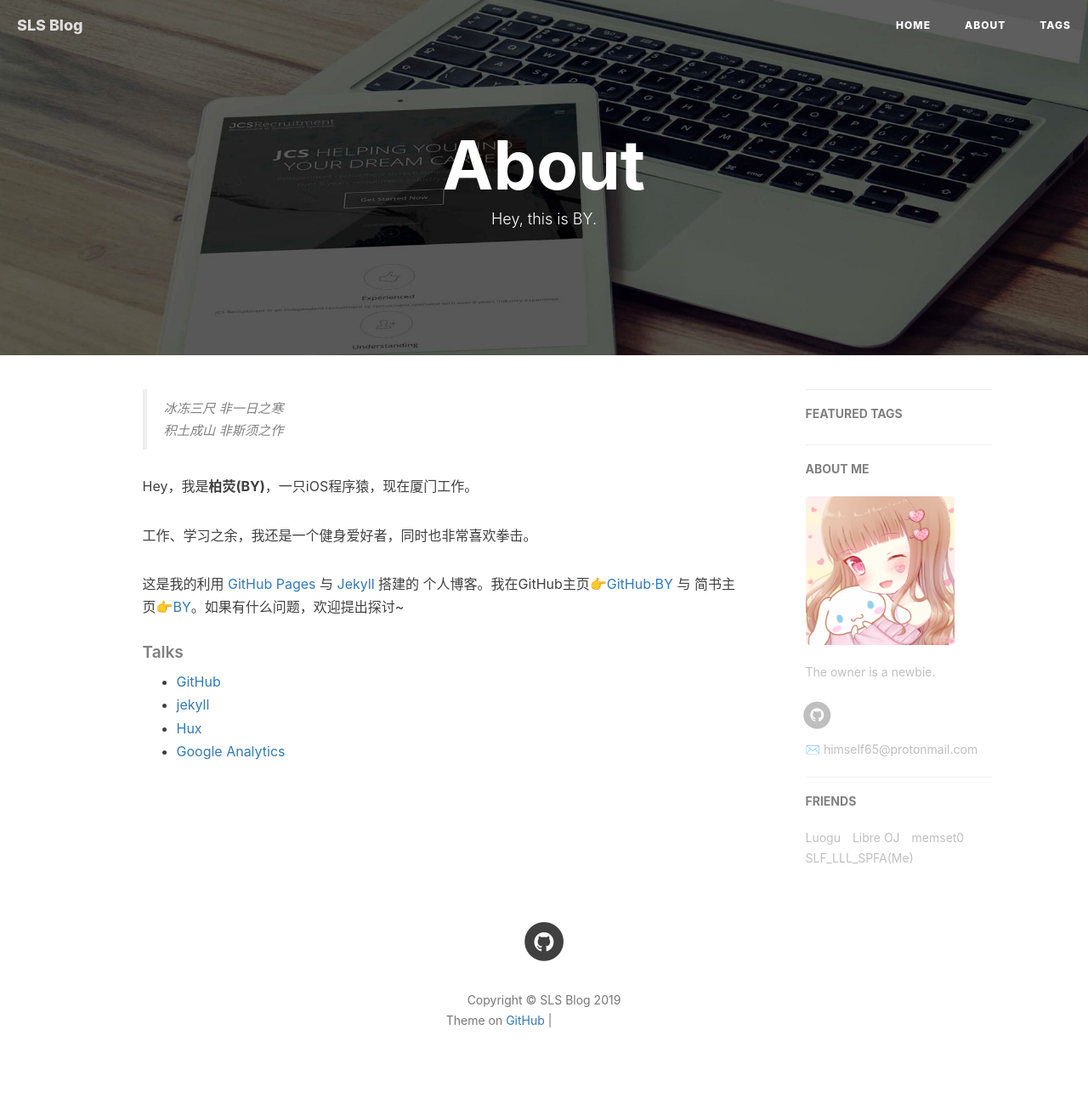
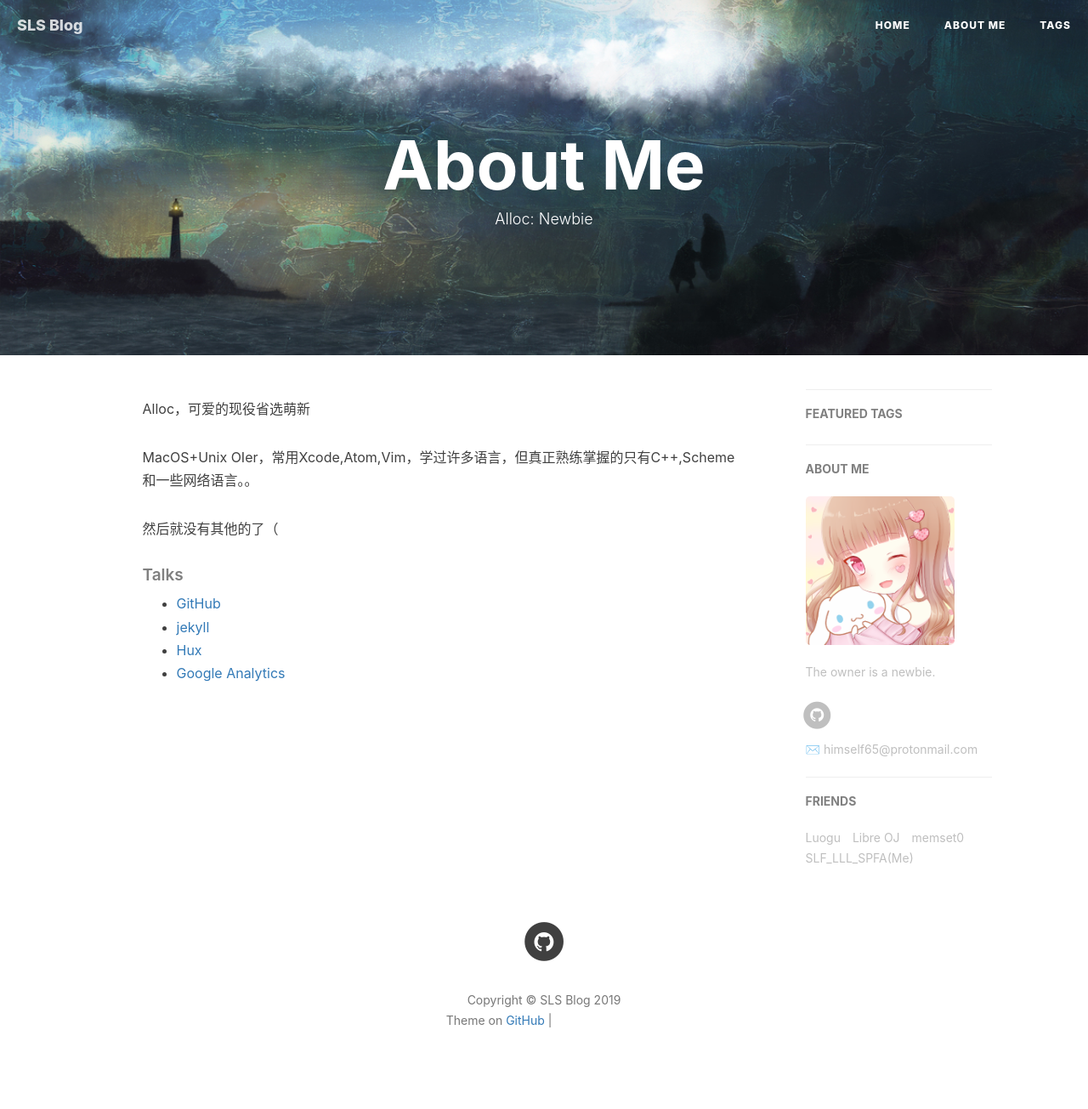
Before and after one commit to signron/signron.github.io, a Jekyll site: the page built from about.html, in a window 1280 px wide. Shown: the whole page at 85% size. Built offline with Jekyll 4.4.1, drawn with Linux system fonts in a browser that asks for light colours; nearby versions of some CDN libraries; comment, search, counter and statistics services are not loaded; grey boxes are pictures that could not be loaded.

Commit message:
Update about.html

```diff
--- a/about.html
+++ b/about.html
@@ -1,8 +1,8 @@
 ---
 layout: page
-title: "About"
-description: "Hey, this is BY."
-header-img: "img/post-bg-rwd.jpg"
+title: "About Me"
+description: "Alloc: Newbie"
+header-img: "img/bg.jpg"
 ---
 
 <!-- Language Selector -->
@@ -15,16 +15,12 @@ header-img: "img/post-bg-rwd.jpg"
 <div class="zh post-container">
 
     <!--copied from markdown -->
-    <blockquote><p>冰冻三尺 非一日之寒<br>
-    积土成山 非斯须之作</p></blockquote>
 
-    <p>Hey，我是<strong>柏荧(BY)</strong>，一只iOS程序猿，现在厦门工作。</p>
+    <p>Alloc，可爱的现役省选萌新</p>
 
-    <p>工作、学习之余，我还是一个健身爱好者，同时也非常喜欢拳击。</p>
+    <p>MacOS+Unix OIer，常用Xcode,Atom,Vim，学过许多语言，但真正熟练掌握的只有C++,Scheme和一些网络语言。。</p>
 
-    <p>这是我的利用 <a href="https://pages.github.com/">GitHub Pages</a> 与 <a href="http://jekyll.com.cn/">Jekyll</a> 搭建的 个人博客。我在GitHub主页<a href="https://github.com/qiubaiying">👉GitHub·BY</a> 与 简书主页<a href="https://http://www.jianshu.com/u/e71990ada2fd">👉BY</a>。如果有什么问题，欢迎提出探讨~</p>
-
-    <p></p>
+    <p>然后就没有其他的了（</p>
 
     <h5>Talks</h5>
 
```
